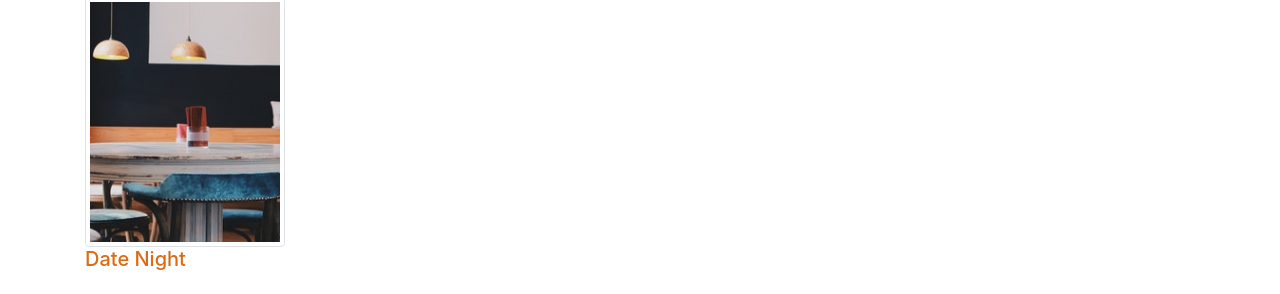
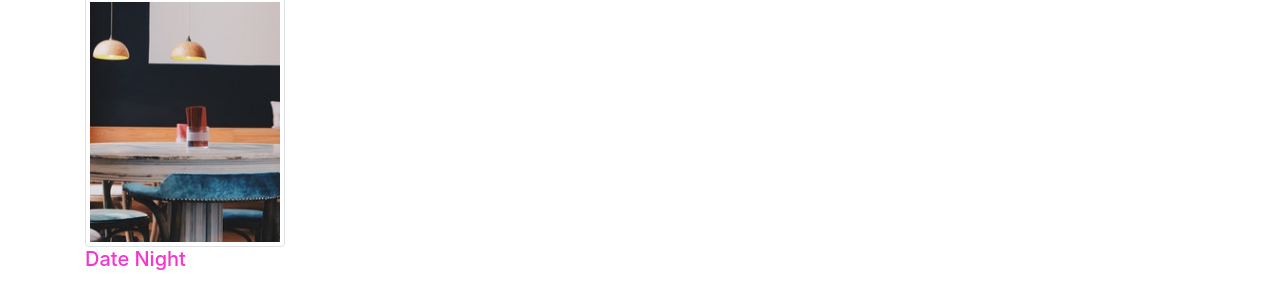
Before and after one commit to Spacejnk/WLC-Portfolio, a plain HTML site: page index.html in a window 1280 px wide. Shown: the part 883-1177 px from the top of the page. Drawn offline with nearby package versions, Linux system fonts and the light colour scheme.

Commit message:
change text color on portfolio description

```diff
--- a/assets/css/style.css
+++ b/assets/css/style.css
@@ -52,6 +52,11 @@
     text-decoration: none;
 }
 
+.date-night {
+    color: rgb(247, 51, 208);
+    text-decoration: none;
+}
+
 
 .nounderline {
     text-decoration: none !important;
--- a/index.html
+++ b/index.html
@@ -86,11 +86,11 @@
             </a>
       </div>
 
-       <!-- Train Schedule -->
+       <!-- Date Night -->
        <div class="col-lg-3 col-md-4 col-6">
         <a href="https://spacejnk.github.io/ApiProject/" class="nounderline d-block mb-4 h-100">
               <img class="img-fluid img-thumbnail" src="assets/images/datenight.jpg" alt="" style="width:200px;height:250px;">
-              <h5 class="train">Date Night</h5>
+              <h5 class="date-night">Date Night</h5>
             </a>
       </div>
 
```
